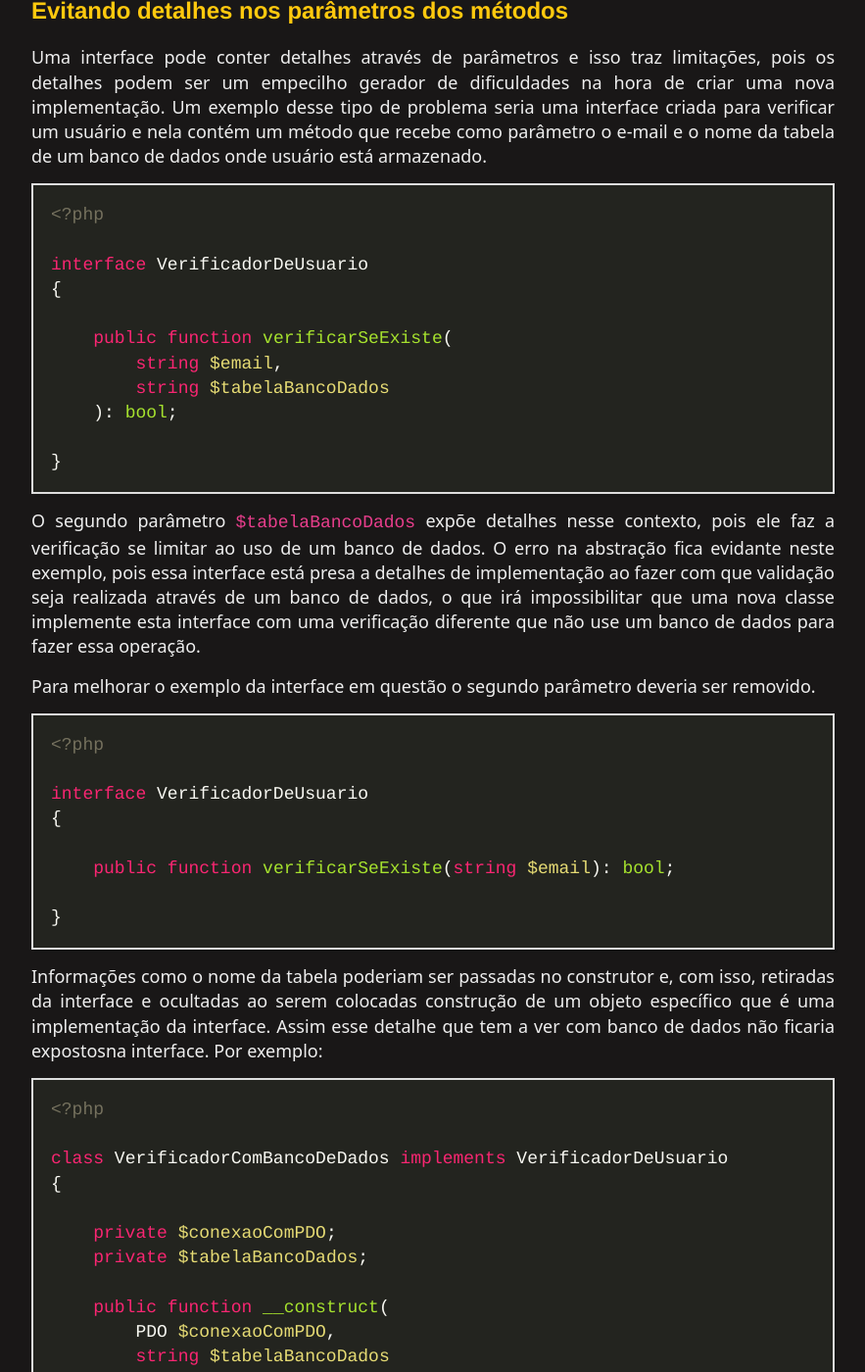
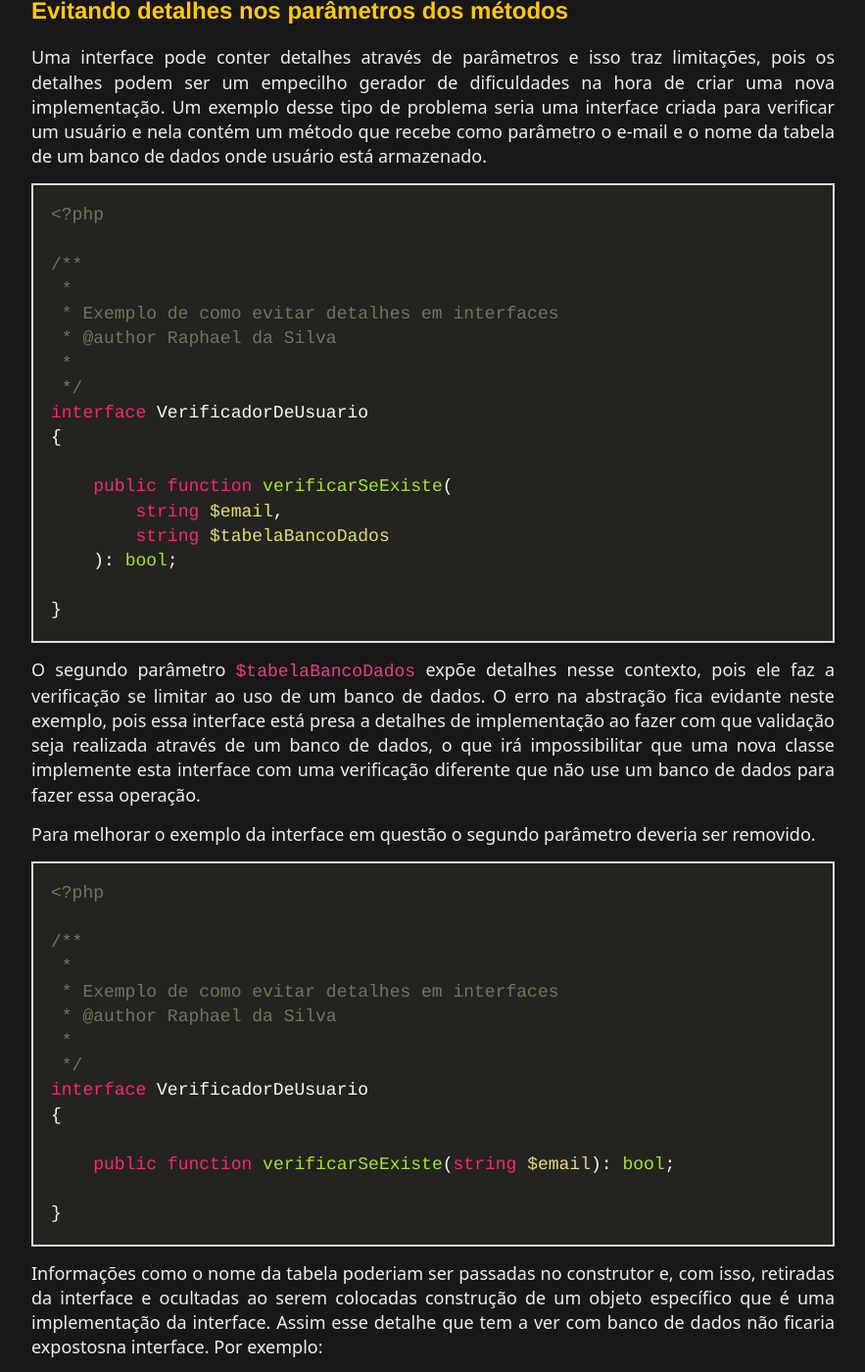
Before and after one commit to raphael-da-silva/raphael-da-silva.github.io, a Jekyll site: the page built from _posts/2021-06-10-evitando-detalhes-de-implementacao-interfaces.md, in a window 1280 px wide and 1400 px high, scrolled down 1148 px. Shown: the whole window at 98% size, without its empty margins (198-1081 px from the left). Built offline with Jekyll 4.4.1, drawn with Linux system fonts in a browser that asks for light colours; nearby versions of some CDN libraries; some of the changed text lies outside the part shown.

Commit message:
Melhorias

````diff
--- a/_posts/2021-06-10-evitando-detalhes-de-implementacao-interfaces.md
+++ b/_posts/2021-06-10-evitando-detalhes-de-implementacao-interfaces.md
@@ -31,6 +31,12 @@ Uma interface pode conter detalhes através de parâmetros e isso traz limitaç
 ```php
 <?php
 
+/**
+ *
+ * Exemplo de como evitar detalhes em interfaces
+ * @author Raphael da Silva
+ *
+ */
 interface VerificadorDeUsuario
 {
 
@@ -49,6 +55,12 @@ Para melhorar o exemplo da interface em questão o segundo parâmetro deveria se
 ```php
 <?php
 
+/**
+ *
+ * Exemplo de como evitar detalhes em interfaces
+ * @author Raphael da Silva
+ *
+ */
 interface VerificadorDeUsuario
 {
 
@@ -62,6 +74,12 @@ Informações como o nome da tabela poderiam ser passadas no construtor e, com i
 ```php
 <?php
 
+/**
+ *
+ * Exemplo de como evitar detalhes em interfaces
+ * @author Raphael da Silva
+ *
+ */
 class VerificadorComBancoDeDados implements VerificadorDeUsuario
 {
 
@@ -123,6 +141,12 @@ Segue a interface que ilustra a situação em questão:
 ```php
 <?php
 
+/**
+ *
+ * Exemplo de como evitar detalhes em interfaces
+ * @author Raphael da Silva
+ *
+ */
 interface LeitorDeArquivoDeConfiguracao
 {
 
@@ -134,7 +158,14 @@ interface LeitorDeArquivoDeConfiguracao
 O nome `lerJSON` dado para o método é ruim, pois revela detalhes que limitam a tudo a um formato de arquivo JSON. Obviamente, a limitação é conceitual e não técnica, portanto nada impede que na prática seja feito o seguinte:
 
 ```php
+<?php
 
+/**
+ *
+ * Exemplo de como evitar detalhes em interfaces
+ * @author Raphael da Silva
+ *
+ */
 class LeitorDeArquivoDeConfiguracaoIni implements LeitorDeArquivoDeConfiguracao
 {
 
@@ -157,10 +188,16 @@ Para melhorar a interface um nome que não revela detalhes deveria ser adotado,
 ```php
 <?php
 
+/**
+ *
+ * Exemplo de como evitar detalhes em interfaces
+ * @author Raphael da Silva
+ *
+ */
 interface LeitorDeArquivoDeConfiguracao
 {
 
-    public function lerArquivo(string $arquivo);
+    public function lerArquivo(string $arquivo): array;
 
 }
 ```
@@ -172,10 +209,16 @@ O exemplo que antes estava conceitualmente confuso, agora ficaria correto. Segue
 ```php
 <?php
 
+/**
+ *
+ * Exemplo de como evitar detalhes em interfaces
+ * @author Raphael da Silva
+ *
+ */
 class LeitorDeArquivoDeConfiguracaoIni implements LeitorDeArquivoDeConfiguracao
 {
 
-    public function lerArquivo(string $arquivo)
+    public function lerArquivo(string $arquivo): array
     {
 
         return parse_ini_file($arquivo);
````
